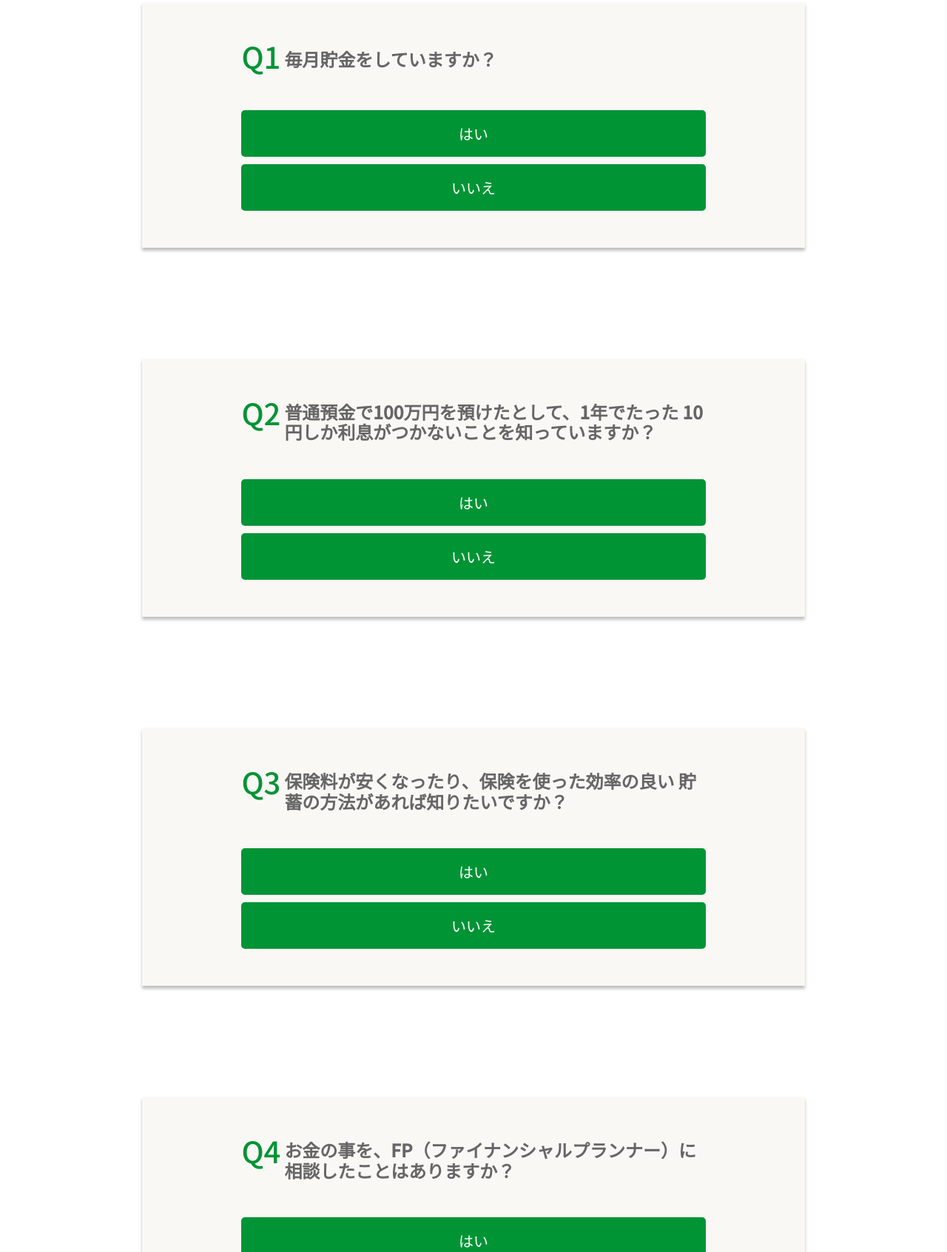
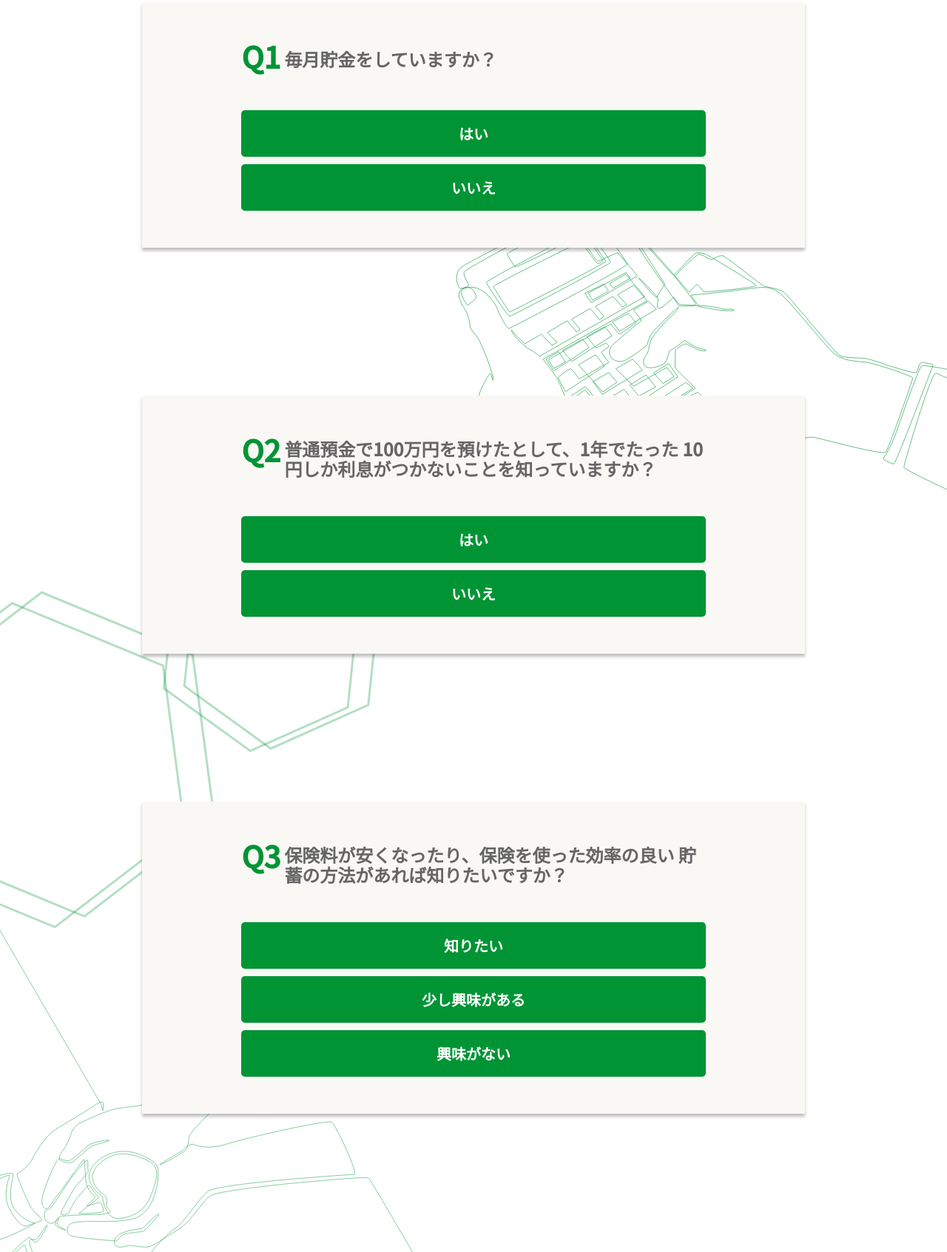
Before and after one commit to sonoda-shion/IBS, a plain HTML site: page index.html in a window 1280 px wide. Shown: the part 1107-2800 px from the top of the page at 74% size. Drawn offline with Linux system fonts and the light colour scheme.

Commit message:
sharing the page

```diff
--- a/assets/css/style.css
+++ b/assets/css/style.css
@@ -52,6 +52,8 @@ body {
   font-size: var(--normal-font-size);
   background-color: var(--body-font);
   color: var(--text-color);
+  font-size: 12px;
+  font-weight: 700;
 }
 
 h1,
@@ -150,6 +152,64 @@ header .title {
 
 .main-sec {
   padding: 60px 0;
+}
+
+.main {
+  position: relative;
+}
+
+.main .bg {
+  position: absolute;
+  z-index: -1;
+  right: 0;
+}
+
+.bg.v-1 {
+  top: 200px;
+  width: 80%;
+  max-width: 549px;
+}
+.bg.v-2 {
+  left: 0;
+  top: 400px;
+  width: 50%;
+  max-width: 320px;
+}
+.bg.v-3 {
+  top: 700px;
+  left: 0;
+  width: 50%;
+  max-width: 340px;
+}
+.bg.v-4 {
+  top: 1000px;
+  width: 50%;
+  max-width: 320px;
+}
+
+@media screen and (min-width: 1080px) {
+  .bg.v-1 {
+    top: 370px;
+    width: 80%;
+    max-width: 949px;
+  }
+  .bg.v-2 {
+    left: 0;
+    top: 690px;
+    width: 50%;
+    max-width: 720px;
+  }
+  .bg.v-3 {
+    top: 1270px;
+    left: 0;
+    width: 50%;
+    max-width: 780px;
+  }
+  .bg.v-4 {
+    top: 1870px;
+    width: 50%;
+    max-width: 720px;
+  }
 }
 
 /* QUESTIONS */
@@ -396,7 +456,7 @@ footer ul a:nth-child(1) {
     padding: 90px 0;
   }
   .form-inner {
-    gap: 150px;
+    gap: 200px;
   }
   .form-inner .item {
     padding: 50px 0;
--- a/index.html
+++ b/index.html
@@ -18,17 +18,17 @@
             <img src="./assets/img/logo.svg" alt="">
         </div>
         <div class="title">
-            <img src="./assets/img/title.svg" alt="">
+            <img src="./assets/img/title.png" alt="">
         </div>
         <div class="items">
             <div class="img">
-                <img src="./assets/img/coon.svg" alt="" class="img1">
+                <img src="./assets/img/coon.png" alt="" class="img1">
             </div>
             <div class="img">
-                <img src="./assets/img/img2.svg" alt="" class="img2">
+                <img src="./assets/img/img2.png" alt="" class="img2">
             </div>
             <div class="img">
-                <img src="./assets/img/omutu.svg" alt="" class="img3">
+                <img src="./assets/img/omutu.png" alt="" class="img3">
             </div>
             <div class="img">
                 <img src="./assets/img/img4.png" alt="" class="img4">
@@ -37,6 +37,22 @@
     </header>
 
     <main class="main">
+        <div class="bg v-1">
+            <img src="./assets/img/Frame.svg" alt="">
+        </div>
+
+        <div class="bg v-2">
+            <img src="./assets/img/vector-2.svg" alt="">
+        </div>
+
+        <div class="bg v-3">
+            <img src="./assets/img/Vector-4.svg" alt="">
+        </div>
+
+        <div class="bg v-4">
+            <img src="./assets/img/vector-3.svg" alt="">
+        </div>
+
         <div class="questions main-sec">
             <div class="form-inner">
                 <div class="q1 item">
@@ -48,7 +64,9 @@
                         <div class="btn">はい</div>
                         <div class="btn">いいえ</div>
                     </div>
+
                 </div>
+
                 <div class="q2 item">
                     <div class="title">
                         <p class="q-title">Q2</p>
@@ -59,7 +77,9 @@
                         <div class="btn">はい</div>
                         <div class="btn">いいえ</div>
                     </div>
+
                 </div>
+
                 <div class="q3 item">
                     <div class="title">
                         <p class="q-title">Q3</p>
@@ -67,10 +87,13 @@
                             貯蓄の方法があれば知りたいですか？</p>
                     </div>
                     <div class="input-items">
-                        <div class="btn">はい</div>
-                        <div class="btn">いいえ</div>
+                        <div class="btn">知りたい</div>
+                        <div class="btn">少し興味がある</div>
+                        <div class="btn">興味がない</div>
                     </div>
+
                 </div>
+
                 <div class="q4 item">
                     <div class="title">
                         <p class="q-title">Q4</p>
@@ -81,7 +104,9 @@
                         <div class="btn">はい</div>
                         <div class="btn">いいえ</div>
                     </div>
+
                 </div>
+
                 <div class="q5 item">
                     <div class="title q5_flex">
                         <p class="q-title">Q5</p>
```
Also changed, not shown: assets/img/coon.png (added), assets/img/img2.png (added), assets/img/img4.png, assets/img/omutu.png (added), assets/img/title.png (added).
